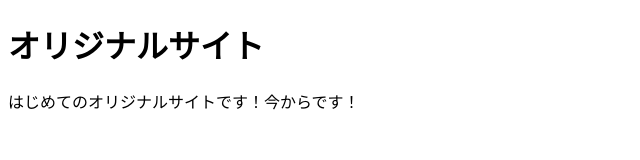
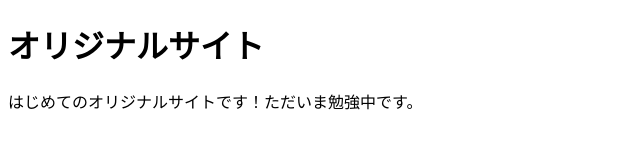
Before and after one commit to wazoo001/mysite, a plain HTML site: page index.html in a window 1280 px wide. Shown: the full height of the page, 0-640 px from the left. Drawn offline with Linux system fonts and the light colour scheme.

Commit message:
Add files via upload

```diff
--- a/index.html
+++ b/index.html
@@ -7,5 +7,5 @@
 </head>
 <body>
 	<h1>オリジナルサイト</h1>
- <p>はじめてのオリジナルサイトです！今からです！</p>
+ <p>はじめてのオリジナルサイトです！ただいま勉強中です。</p>
 </html>
```
